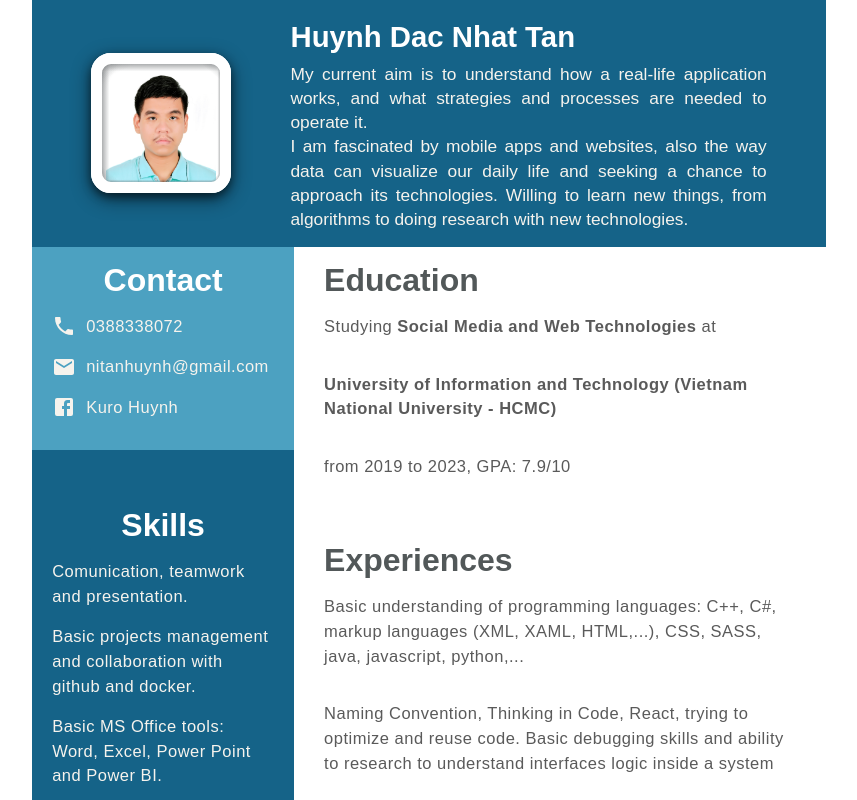
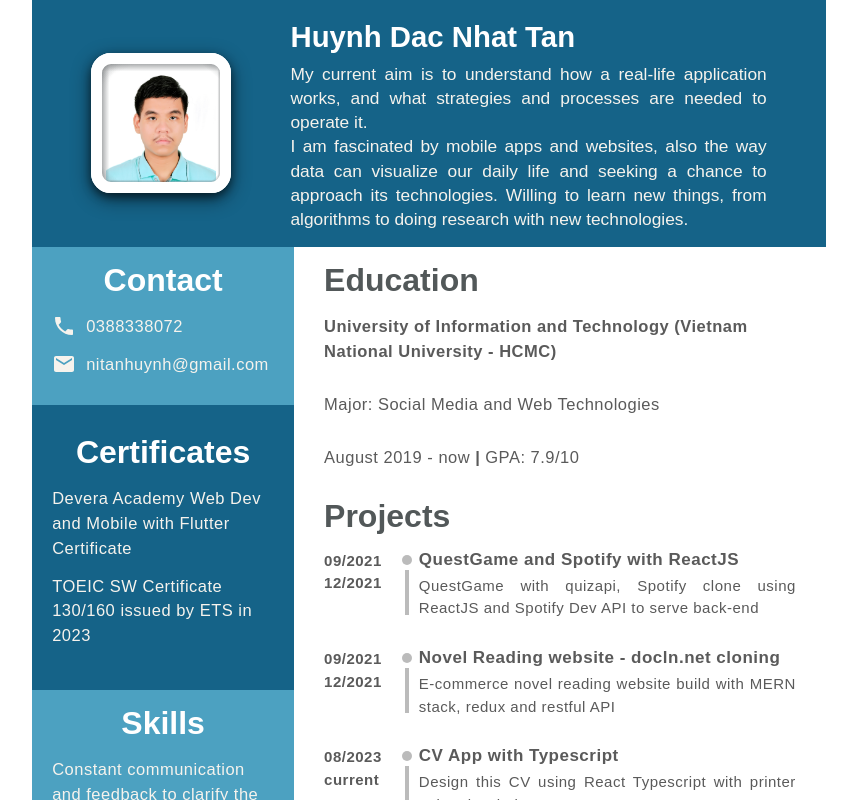
Before and after one commit to NhatTan-uit/MyCV-TanHDN, a React (Create React App) app: page / in a window 1280 px wide. Shown: the top 800 px of the page, without its empty margins (211-1068 px from the left). Built offline with nearby package versions, Linux system fonts and the light colour scheme.

Commit message:
modify-1

```diff
--- a/src/App.tsx
+++ b/src/App.tsx
@@ -74,13 +74,14 @@ function App() {
                       />
                     })
                     :
-                    <p>no item</p>
+                    null
                 }
               </ContainerSub>
               <ContainerMain>
                 {
                   cvdatabodymain && cvdatabodymain.length > 0 ?
-                    cvdatabodymain.map((item, key) => {
+                    cvdatabodymain.map((item, key, arr) => {
+                      if (key + 1 === arr.length) {
                         return <CardSub
                           key={key}
                           data={item}
@@ -88,10 +89,22 @@ function App() {
                           titlecolor={cvcolor['text-color-main-blain']}
                           textcolor={cvcolor['text-color-secondary-blain']}
                           ismainpart={true}
+                          islastitem={true}
                         />
+                      } else {
+                        return <CardSub
+                          key={key}
+                          data={item}
+                          bgcolor={cvcolor['background-secondary-color-blain']}
+                          titlecolor={cvcolor['text-color-main-blain']}
+                          textcolor={cvcolor['text-color-secondary-blain']}
+                          ismainpart={true}
+                          eliminatefoot={true}
+                        />
+                      }
                     })
                     :
-                    <p>no item</p>
+                    null
                 }
               </ContainerMain>
             </Container>
--- a/src/api.ts
+++ b/src/api.ts
@@ -12,22 +12,7 @@ const cvdata = {
                 {
                     "tel": "0388338072",
                     "gmail": "nitanhuynh@gmail.com",
-                    "facebook": "https://fb.com/kuro.huynh.73",
                 },
-            },
-            {
-                "title": "Skills",
-                "listitem": [
-                    {
-                        "content": "Comunication, teamwork and presentation.",
-                    },
-                    {
-                        "content": "Basic projects management and collaboration with github and docker.",
-                    },
-                    {
-                        "content": "Basic MS Office tools: Word, Excel, Power Point and Power BI.",
-                    }
-                ],
             },
             {
                 "title": "Certificates",
@@ -39,6 +24,23 @@ const cvdata = {
                         "content": "TOEIC SW Certificate 130/160 issued by ETS in 2023",
                     }
                 ],
+            },
+            {
+                "title": "Skills",
+                "listitem": [
+                    {
+                        "content": "Constant communication and feedback to clarify the problems",
+                    },
+                    {
+                        "content": "Ability to brainstorm, cultivate and sharing ideas in group",
+                    },
+                    {
+                        "content": "Basic projects management and collaboration with github and docker.",
+                    },
+                    {
+                        "content": "Basic MS Office tools: Word, Excel, Power Point and Power BI.",
+                    }
+                ],
             }
         ],
         "main": [
@@ -46,25 +48,25 @@ const cvdata = {
                 "title": "Education",
                 "listitem": [
                     {
-                        "content": "Studying",
-                        "isinline": true,
-                    },
-                    {
-                        "content": "Social Media and Web Technologies",
-                        "isbold": true,
-                        "isinline": true,
-                    },
-                    {
-                        "content": "at",
-                        "isinline": true,
-                    },
-                    {
                         "content": "University of Information and Technology (Vietnam National University - HCMC)",
                         "isbold": true,
                         "isinline": true,
                     },
                     {
-                        "content": "from 2019 to 2023,",
+                        "content": "Major: ",
+                        "isinline": true,
+                    },
+                    {
+                        "content": "Social Media and Web Technologies",
+                        "isinline": true,
+                    },
+                    {
+                        "content": "August 2019 - now",
+                        "isinline": true,
+                    },
+                    {
+                        "content": "|",
+                        "isbold": true,
                         "isinline": true,
                     },
                     {
@@ -74,23 +76,48 @@ const cvdata = {
                 ],
             },
             {
-                "title": "Experiences",
+                "title": "Projects",
                 "listitem": [
                     {
-                        "content": "Basic understanding of programming languages: C++, C#, markup languages (XML, XAML, HTML,...), CSS, SASS, java, javascript, python,..."
+                        "content": "QuestGame with quizapi, Spotify clone using ReactJS and Spotify Dev API to serve back-end",
+                        "timescheme": {
+                            "title": "QuestGame and Spotify with ReactJS",
+                            "timestart": "09/2021",
+                            "timeend": "12/2021",
+                        }
                     },
                     {
-                        "content": "Naming Convention, Thinking in Code, React, trying to optimize and reuse code. Basic debugging skills and ability to research to understand interfaces logic inside a system",
+                        "content": "E-commerce novel reading website build with MERN stack, redux and restful API",
+                        "timescheme": {
+                            "title": "Novel Reading website - docln.net cloning",
+                            "timestart": "09/2021",
+                            "timeend": "12/2021",
+                        }
                     },
                     {
-                        "content": "Have experience in Mobile apps with Flutter and Xamarin.",
+                        "content": "Design this CV using React Typescript with printer api and styled-component.",
+                        "timescheme": {
+                            "title": "CV App with Typescript",
+                            "timestart": "08/2023",
+                            "timeend": "current",
+                        }
                     },
                     {
-                        "content": "Have experience in React application. Some minor projects: Spotify clone with Spotify dev API, E-commerce web app, QuestGame with quizapi,...",
+                        "content": "Doing research, analysis about DW & OLAP, Social Media Data Mining with ps4 games sale dataset on kaggle and python",
+                        "timescheme": {
+                            "title": "Data warehous & OLAP and Social Network Mining",
+                            "timestart": "03/2022",
+                            "timeend": "12/2022",
+                        }
                     },
                     {
-                        "content": "SQL and noSQL understanding, server API response and data management. Basic experience in data mining, data visualization, data storage and OLAP, and deep learning (NLP and recommender system)",
-                    }
+                        "content": "Doing research on deep learning models for NLP and recommender system with IEEE, arxis papers and jornals references",
+                        "timescheme": {
+                            "title": "Speech detection on Vietnamese dataset",
+                            "timestart": "02/2023",
+                            "timeend": "06/2023",
+                        }
+                    },
                 ],
             }
         ]
@@ -103,16 +130,22 @@ export interface CVDataHeader {
     title: string,
 }
 
+export interface CVScheme {
+    title: string,
+    timestart: string,
+    timeend: string,
+}
+
 export interface CVListData {
     content: string,
     isbold?: boolean,
     isinline?: boolean,
+    timescheme?: CVScheme,
 }
 
 export interface CVContactList {
     tel: string,
     gmail: string,
-    facebook: string,
 }
 
 export interface CVDataBody {
--- a/src/components/CardListItem.tsx
+++ b/src/components/CardListItem.tsx
@@ -1,5 +1,7 @@
 import React, { ReactNode } from 'react';
 import { css, styled } from 'styled-components';
+import { CVScheme } from '../api';
+import CardListScheme from './CardListScheme';
 
 //Types
 type Props = {
@@ -9,12 +11,13 @@ type Props = {
   icon?: ReactNode;
   isbold?: boolean;
   isinline?: boolean;
+  timescheme?: CVScheme;
   textcolor: string;
 };
 
 //Style
 const ContactItem = styled.li<Pick<Props, "textcolor" | "isbold" | "isinline">>`
-  padding-bottom: 7%;
+  padding-bottom: 6%;
   font-size: 16.5px;
   letter-spacing: 0.5px;
   color: ${props => props.textcolor};
@@ -60,6 +63,9 @@ const CardListItem = (props: Props) => {
     isinline: props.isinline
   }}>
     {
+      props.timescheme ?
+        <CardListScheme content={props.content} scheme={props.timescheme} />
+        :
         !props.islink ?
           props.icon ?
             <Container {...{
--- /dev/null
+++ b/src/components/CardListScheme.tsx
@@ -0,0 +1,88 @@
+import React from 'react'
+import { CVScheme } from '../api'
+import { styled } from 'styled-components'
+
+//Types
+type Props = {
+    content: string,
+    scheme: CVScheme,
+}
+
+//Styles
+const Container = styled.div`
+    display: flex;
+`;
+
+const Timer = styled.div`
+    display: flex;
+    flex-direction: column;
+    min-width: 15%;
+    font-weight: bold;
+`;
+
+const Liner = styled.div`
+    width: 4px;
+    height: 65%;
+    background-color: #bbb;
+    margin: 5px 10px;
+`;
+
+const Circle = styled.div`
+    height: 10px;
+    width: 10px;
+    margin-top: 5px;
+    background-color: #bbb;
+    border-radius: 50%;
+`
+
+const Seperator = styled.div`
+    display: flex;
+    flex-direction: column;
+    min-height: 100%;
+    align-items: center;
+`
+
+const ContentPart = styled.div`
+    display: flex;
+    flex-direction: column;
+`;
+
+const Item = styled.div`
+    line-height: 1.5;
+    text-align: justify;
+    font-size: 15px;
+`;
+
+const Header = styled.h4`
+    padding-bottom: 5px;
+    font-size: 17px;
+`;
+
+const CardListScheme = (props: Props) => {
+    return (
+        <Container>
+            <Timer>
+                <Item>
+                    {props.scheme.timestart}
+                </Item>
+                <Item>
+                    {props.scheme.timeend}
+                </Item>
+            </Timer>
+            <Seperator>
+                <Circle />
+                <Liner />
+            </Seperator>
+            <ContentPart>
+                <Header>
+                    {props.scheme.title}
+                </Header>
+                <Item>
+                    {props.content}
+                </Item>
+            </ContentPart>
+        </Container>
+    )
+}
+
+export default CardListScheme;
--- a/src/components/CardSub.tsx
+++ b/src/components/CardSub.tsx
@@ -6,7 +6,6 @@ import { CVDataBody } from '../api';
 import CardListItem from './CardListItem';
 
 //mUI icons
-import FacebookIcon from '@mui/icons-material/Facebook';
 import PhoneIcon from '@mui/icons-material/Phone';
 import EmailIcon from '@mui/icons-material/Email';
 
@@ -18,6 +17,8 @@ type Props = {
   textcolor: string;
   data?: CVDataBody;
   ismainpart?: boolean;
+  islastitem?: boolean;
+  eliminatefoot?: boolean;
 }
 
 //Style
@@ -67,7 +68,11 @@ const CardSub = (props: Props) => {
     <CardWrapper {...{
       bgcolor: props.bgcolor
     }}>
-      <CardSpacer />
+      {
+        !props.islastitem ?
+          <CardSpacer />
+          : null
+      }
       {
         props.data ?
           <CardHeader {...{
@@ -100,13 +105,6 @@ const CardSub = (props: Props) => {
               icon={<EmailIcon />}
               textcolor={props.textcolor}
             />
-            <CardListItem
-              linktitle={"Kuro Huynh"}
-              islink={true}
-              content={props.data.listcontact.facebook}
-              icon={<FacebookIcon />}
-              textcolor={props.textcolor}
-            />
           </CardList> : null
       }
       {
@@ -122,12 +120,17 @@ const CardSub = (props: Props) => {
                   textcolor={props.textcolor}
                   isbold={item.isbold}
                   isinline={item.isinline}
+                  timescheme={item.timescheme}
                 />;
               })
             }
           </CardList> : null
       }
-      <CardSpacerEnd />
+      {
+        !props.eliminatefoot ?
+          <CardSpacerEnd />
+          : null
+      }
     </CardWrapper >
   )
 }
--- a/src/wrap.ts
+++ b/src/wrap.ts
@@ -53,6 +53,7 @@ export const ContainerMain = styled.div`
     background-color: ${cvcolor["background-secondary-color-blain"]};
     display: flex;
     flex-direction: column;
+    justify-content: flex-start;
     width: 67%;
     height: 100%;
 `
```
Lines whose indentation alone changed are shown as unchanged.
